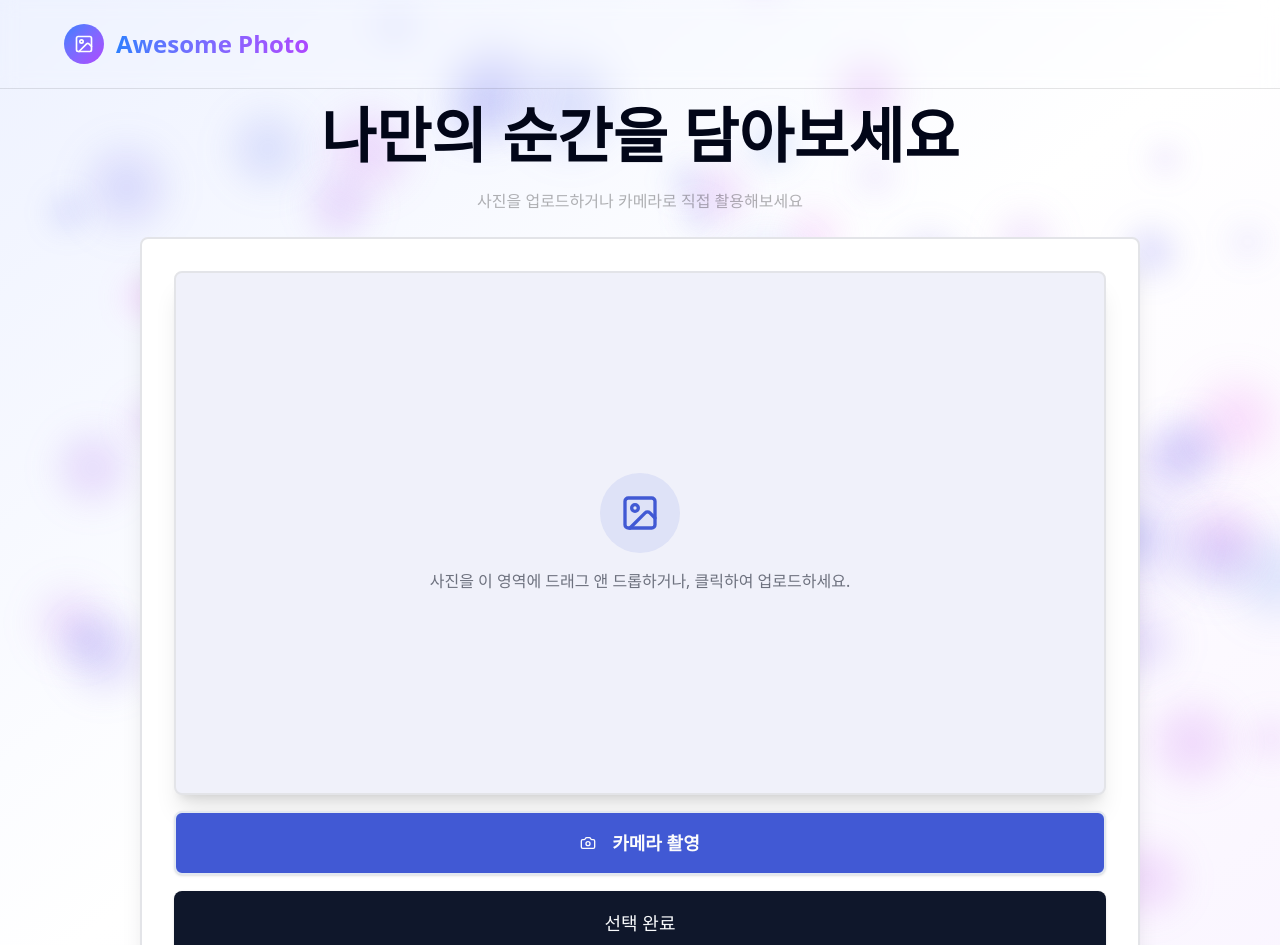
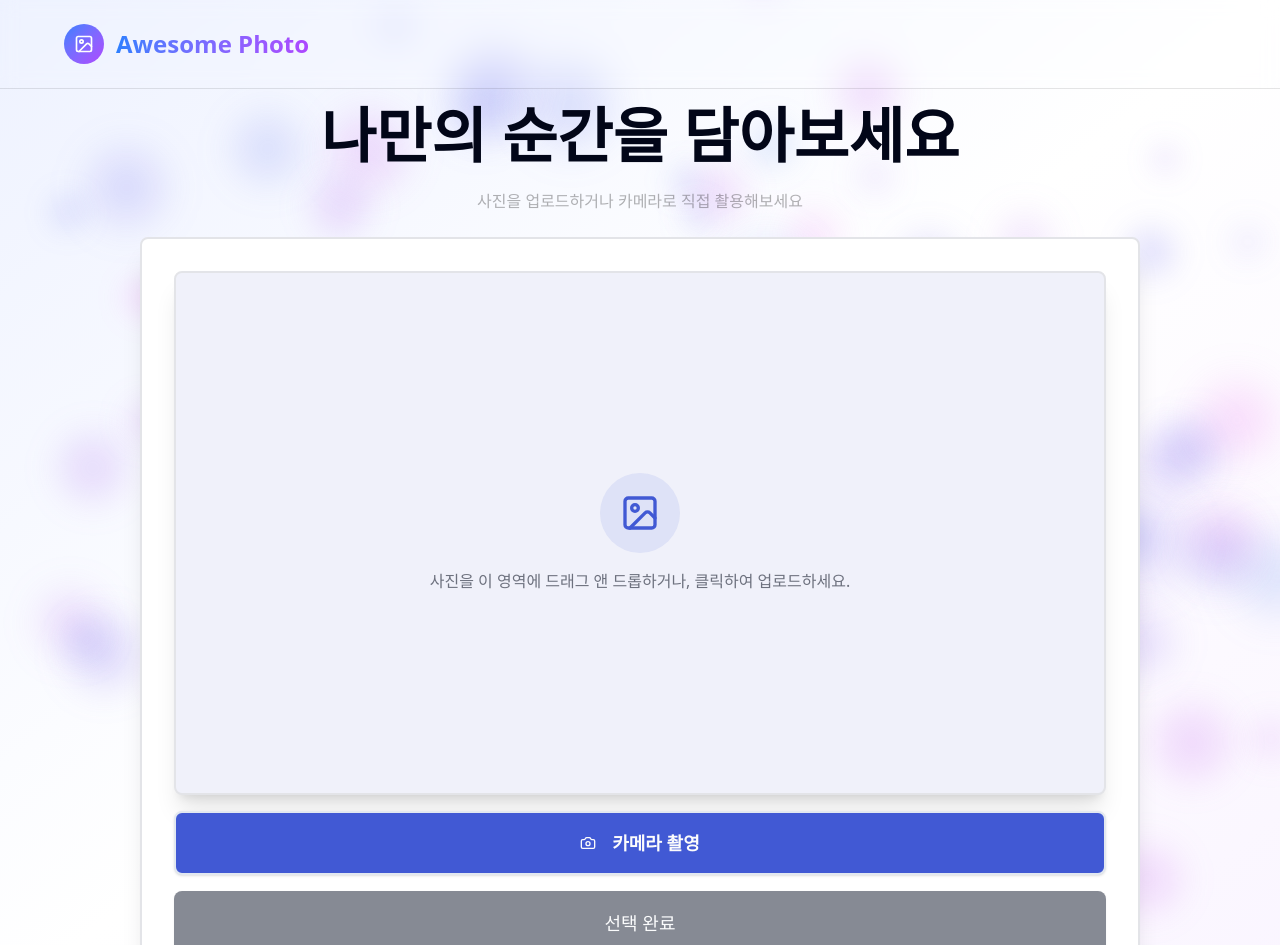
Before and after one commit to 95LeeDuo/AwesomePhoto, a React (Vite) app: page /select-photo in a window 1280 px wide. Shown: the top 945 px of the page. Built offline with nearby package versions, Linux system fonts and the light colour scheme.

Commit message:
fix: 선택 버튼 disabled 조건 수정

```diff
--- a/src/pages/SelectPhoto/UploadArea.tsx
+++ b/src/pages/SelectPhoto/UploadArea.tsx
@@ -162,6 +162,11 @@ const UploadArea = () => {
     return stopCamera;
   }, [isCameraMode]);
 
+  console.log(
+    uploadImages.length,
+    uploadImages.length >= 4 && uploadImages.length <= 10,
+  );
+
   return (
     <Container>
       <div
@@ -265,8 +270,8 @@ const UploadArea = () => {
         </Button>
       )}
       <Button
-        className={`h-16 w-full px-2 text-lg ${uploadImages.length !== 4 ? "cursor-not-allowed" : "cursor-pointer"}`}
-        disabled={uploadImages.length >= 4 && uploadImages.length <= 10}
+        className={`h-16 w-full px-2 text-lg ${uploadImages.length < 4 || uploadImages.length > 10 ? "cursor-not-allowed" : "cursor-pointer"}`}
+        disabled={uploadImages.length < 4 || uploadImages.length > 10}
       >
         선택 완료
       </Button>
```
